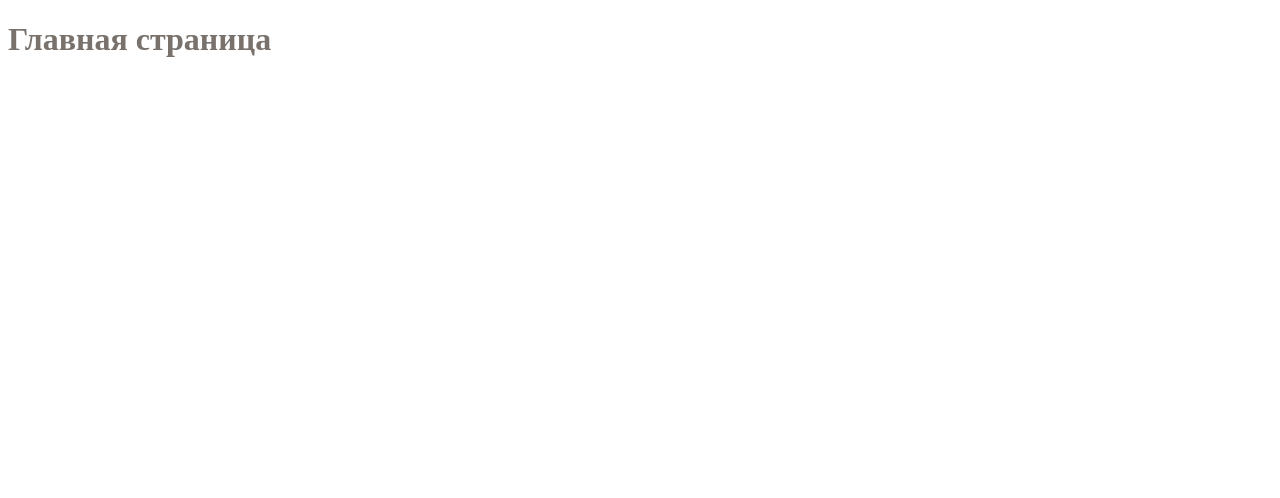
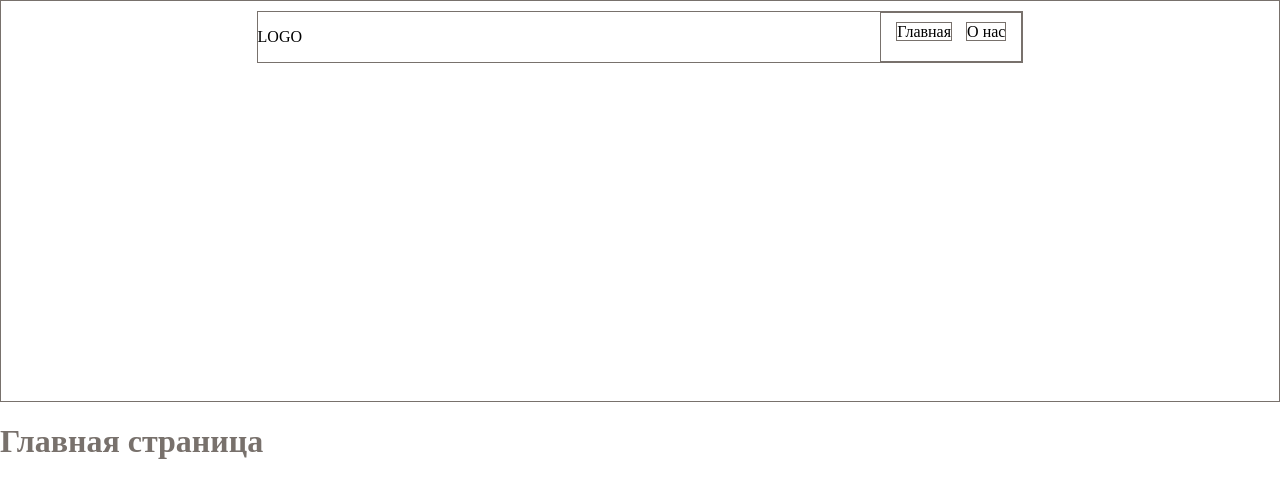
Before and after one commit to TyanPV/DanceSchool, a plain HTML site: page index.html in a window 1280 px wide. Drawn offline with Linux system fonts and the light colour scheme.

Commit message:
Header завершен

```diff
--- a/css/main.css
+++ b/css/main.css
@@ -1,3 +1,28 @@
+body{
+    margin: unset;
+}
+
+
 h1{
     color:#78716C;
 }
+.header{
+    height: 400px;
+    border: 1px solid #78716C ;
+
+}
+.menu {
+
+    margin: 10px 20% 0;
+    border: 1px solid #78716C ;
+    display: flex;
+    justify-content: space-between;
+}
+.menu .navbar{
+    border: 1px solid #78716C ;
+    padding: 10px;
+}
+.menu .navbar span{
+    border: 1px solid #78716C ;
+    margin: 5px 5px;
+}
--- a/index.html
+++ b/index.html
@@ -7,7 +7,17 @@
     <script src="scripts/main.js"></script>
 </head>
 <body>
-    <h1>Главная страница</h1>
+<div class="header">
+    <div class="menu">
+        <div class="logo"><p>LOGO</p></div>
+        <div class="navbar">
+            <span>Главная</span>
+            <span>О нас</span>
+        </div>
+    </div>
+
+</div>
+<h1>Главная страница</h1>
 
 </body>
 </html>
```
